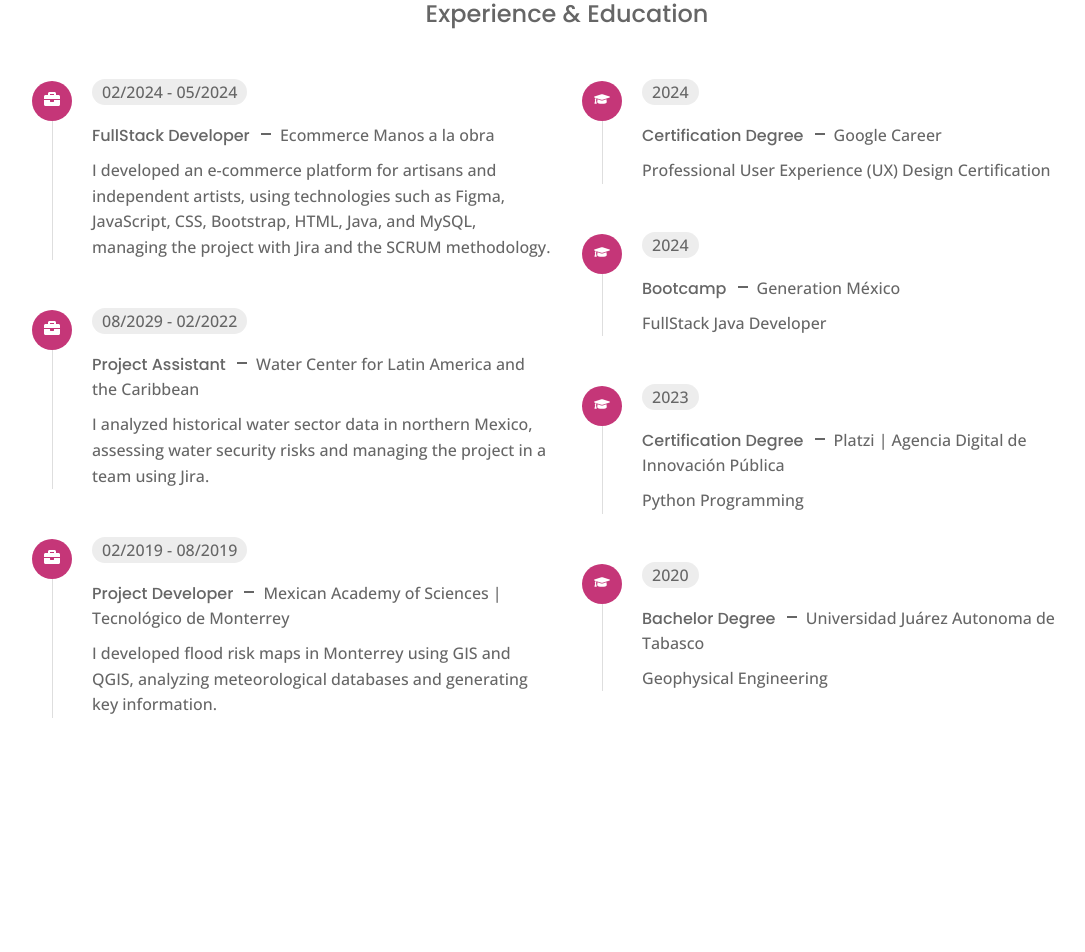
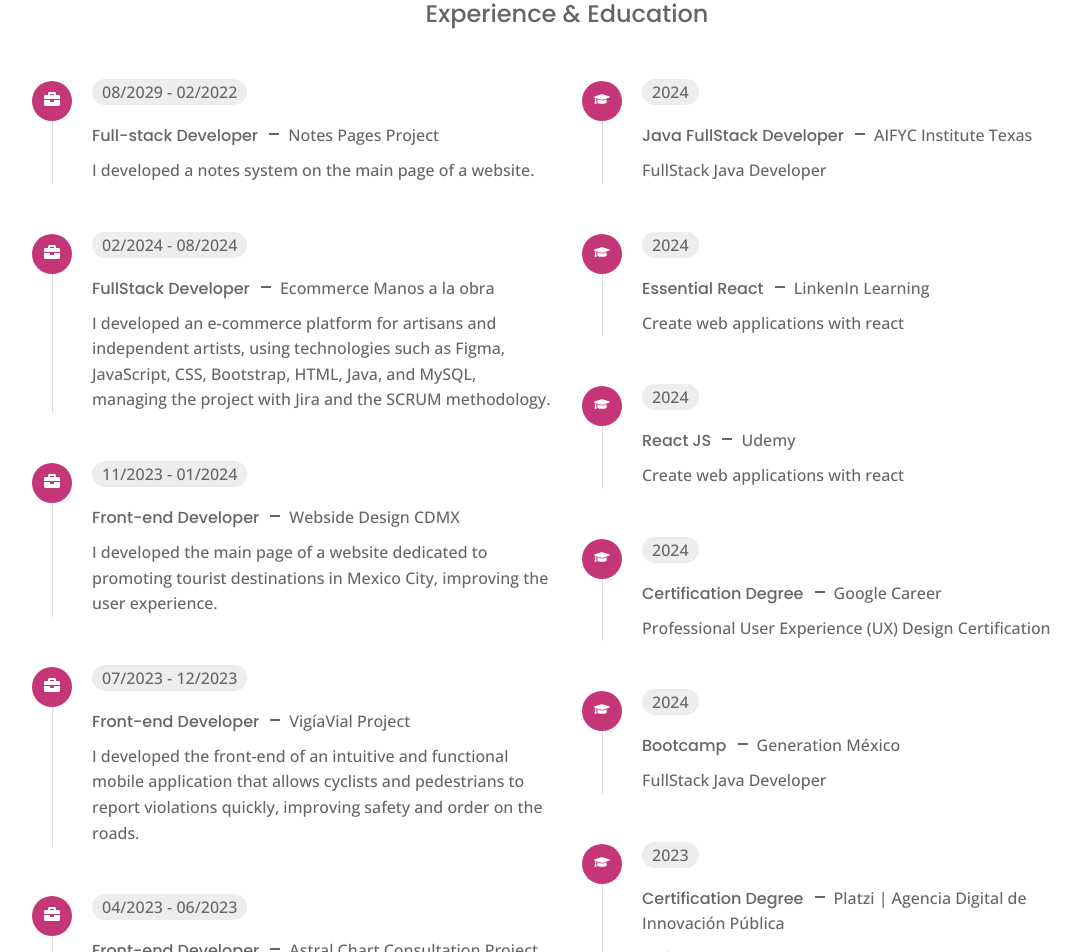
Before and after one commit to AsbelTorales/My-Portfolio, a React (Vite) app: page /about in a window 1280 px wide. Shown: the part 1880-2832 px from the top of the page, without its empty margins (73-1158 px from the left). Before the commit the page ends 2668 px from the top, so only its background shows below. Built offline with nearby package versions, Linux system fonts and the light colour scheme.

Commit message:
Modification data.jsx

```diff
--- a/src/data.jsx
+++ b/src/data.jsx
@@ -119,26 +119,73 @@ export const stats = [
 ];
 
 export const resume = [
+
   {
     id: 1,
     category: 'experience',
     icon: <FaBriefcase />,
-    year: '02/2024 - 05/2024',
-    title: 'FullStack Developer <span> Ecommerce Manos a la obra </span>',
-    desc: 'I developed an e-commerce platform for artisans and independent artists, using technologies such as Figma, JavaScript, CSS, Bootstrap, HTML, Java, and MySQL, managing the project with Jira and the SCRUM methodology.',
+    year: '08/2029 - 02/2022',
+    title: 'Full-stack Developer <span> Notes Pages Project </span>',
+    desc: 'I developed a notes system on the main page of a website.',
   },
 
   {
     id: 2,
     category: 'experience',
     icon: <FaBriefcase />,
-    year: '08/2029 - 02/2022',
+    year: '02/2024 - 08/2024',
+    title: 'FullStack Developer <span> Ecommerce Manos a la obra </span>',
+    desc: 'I developed an e-commerce platform for artisans and independent artists, using technologies such as Figma, JavaScript, CSS, Bootstrap, HTML, Java, and MySQL, managing the project with Jira and the SCRUM methodology.',
+  },
+
+  {
+    id: 3,
+    category: 'experience',
+    icon: <FaBriefcase />,
+    year: '11/2023 - 01/2024',
+    title: 'Front-end Developer <span> Webside Design CDMX </span>',
+    desc: 'I developed the main page of a website dedicated to promoting tourist destinations in Mexico City, improving the user experience.',
+  },
+
+  {
+    id: 4,
+    category: 'experience',
+    icon: <FaBriefcase />,
+    year: '07/2023 - 12/2023',
+    title: 'Front-end Developer <span> VigíaVial Project </span>',
+    desc: 'I developed the front-end of an intuitive and functional mobile application that allows cyclists and pedestrians to report violations quickly, improving safety and order on the roads.',
+  },
+
+  {
+    id: 5,
+    category: 'experience',
+    icon: <FaBriefcase />,
+    year: '04/2023 - 06/2023',
+    title: 'Front-end Developer <span> Astral Chart Consultation Project </span>',
+    desc: 'I developed the main page of a website specialized in astrological chart consultations.',
+  },
+
+  {
+    id: 6,
+    category: 'experience',
+    icon: <FaBriefcase />,
+    year: '04/2023 - 06/2023',
+    title: 'Front-end Developer <span> Intuitive Interface Project for Quick Queries </span>',
+    desc: 'I developed the main page of a website that interacts with an external API to provide dynamic responses to user queries.',
+  },
+
+
+  {
+    id: 7,
+    category: 'experience',
+    icon: <FaBriefcase />,
+    year: '08/2019 - 02/2022',
     title: 'Project Assistant <span> Water Center for Latin America and the Caribbean </span>',
     desc: 'I analyzed historical water sector data in northern Mexico, assessing water security risks and managing the project in a team using Jira.',
   },
 
   {
-    id: 3,
+    id: 8,
     category: 'experience',
     icon: <FaBriefcase />,
     year: '02/2019 - 08/2019',
@@ -147,7 +194,34 @@ export const resume = [
   },
 
   {
-    id: 4,
+    id: 9,
+    category: 'education',
+    icon: <FaGraduationCap />,
+    year: '2024',
+    title: 'Java FullStack Developer <span> AIFYC Institute Texas </span>',
+    desc: 'FullStack Java Developer',
+  },
+
+  {
+    id: 10,
+    category: 'education',
+    icon: <FaGraduationCap />,
+    year: '2024',
+    title: 'Essential React <span> LinkenIn Learning </span>',
+    desc: 'Create web applications with react',
+  },
+
+  {
+    id: 11,
+    category: 'education',
+    icon: <FaGraduationCap />,
+    year: '2024',
+    title: 'React JS <span> Udemy </span>',
+    desc: 'Create web applications with react',
+  },
+
+  {
+    id: 12,
     category: 'education',
     icon: <FaGraduationCap />,
     year: '2024',
@@ -156,7 +230,7 @@ export const resume = [
   },
 
   {
-    id: 5,
+    id: 13,
     category: 'education',
     icon: <FaGraduationCap />,
     year: '2024',
@@ -165,7 +239,7 @@ export const resume = [
   },
 
   {
-    id: 6,
+    id: 14,
     category: 'education',
     icon: <FaGraduationCap />,
     year: '2023',
@@ -174,7 +248,16 @@ export const resume = [
   },
 
   {
-    id: 7,
+    id: 15,
+    category: 'education',
+    icon: <FaGraduationCap />,
+    year: '2023',
+    title: 'AWS Discovery Day: Introducción a la nube y servicios de AWS <span> Agencia Digital de Innovación Pública </span>',
+    desc: 'Nube y servicios AWS',
+  },
+
+  {
+    id: 16,
     category: 'education',
     icon: <FaGraduationCap />,
     year: '2020',
@@ -223,7 +306,7 @@ export const skills = [
   {
     id: 7,
     title: 'Java',
-    percentage: '45',
+    percentage: '50',
   },
 
   {
@@ -268,7 +351,7 @@ export const portfolio = [
       {
         icon: <FiFileText />,
         title: 'Project : ',
-        desc: 'Main page of a website dedicated to promoting tourist destinations in CDMX,',
+        desc: 'Main page of a website dedicated to promoting tourist destinations in CDMX.',
       },
       {
         icon: <FiUser />,
@@ -296,7 +379,7 @@ export const portfolio = [
       {
         icon: <FiFileText />,
         title: 'Project : ',
-        desc: 'E-commerce platform dedicated to providing artisans and independent artists with access to a digital platform to sell their products.',
+        desc: 'E-commerce platform.',
       },
       {
         icon: <FiUser />,
@@ -324,7 +407,7 @@ export const portfolio = [
       {
         icon: <FiFileText />,
         title: 'Project : ',
-        desc: 'App "VigíaVial", this app is intended for cyclists and pedestrians, allowing them to report civic violations by motorists.',
+        desc: 'App is intended for cyclists and pedestrians, allowing them to report civic violations.',
       },
       {
         icon: <FiUser />,
@@ -352,12 +435,12 @@ export const portfolio = [
       {
         icon: <FiFileText />,
         title: 'Project : ',
-        desc: 'Note system for the home page of a website. Integrating a news API to display data in cards, improving user experience.',
+        desc: 'Note system for the home page of a website.',
       },
       {
         icon: <FiUser />,
         title: 'Client : ',
-        desc: 'Autónomo',
+        desc: 'Freelance',
       },
       {
         icon: <FaCode />,
@@ -383,7 +466,7 @@ export const portfolio = [
       },
       {
         title: 'Client : ',
-        desc: '',
+        desc: 'Freelance',
       },
       {
         title: 'Language : ',
@@ -391,7 +474,7 @@ export const portfolio = [
       },
       {
         title: 'Preview : ',
-        desc: '',
+        desc: 'Portfolio',
       },
     ],
   },
@@ -404,12 +487,12 @@ export const portfolio = [
       {
         icon: <FiFileText />,
         title: 'Project : ',
-        desc: 'The main page of a website that interacts with an external API to provide dynamic responses to user queries.',
+        desc: 'The page of a website that interacts with an external API to provide dynamic responses to user queries.',
       },
       {
         icon: <FiUser />,
         title: 'Client : ',
-        desc: 'Autónomo',
+        desc: 'Freelance',
       },
       {
         icon: <FaCode />,
```
